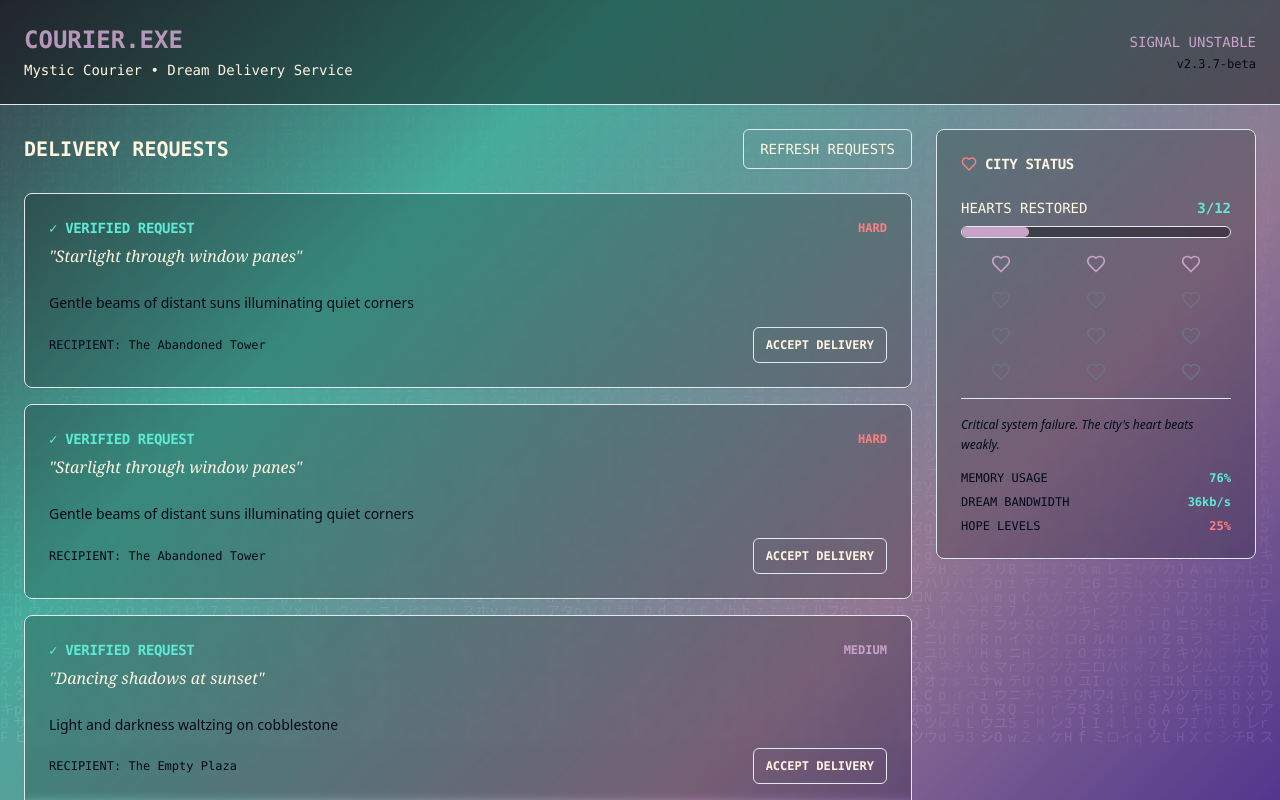
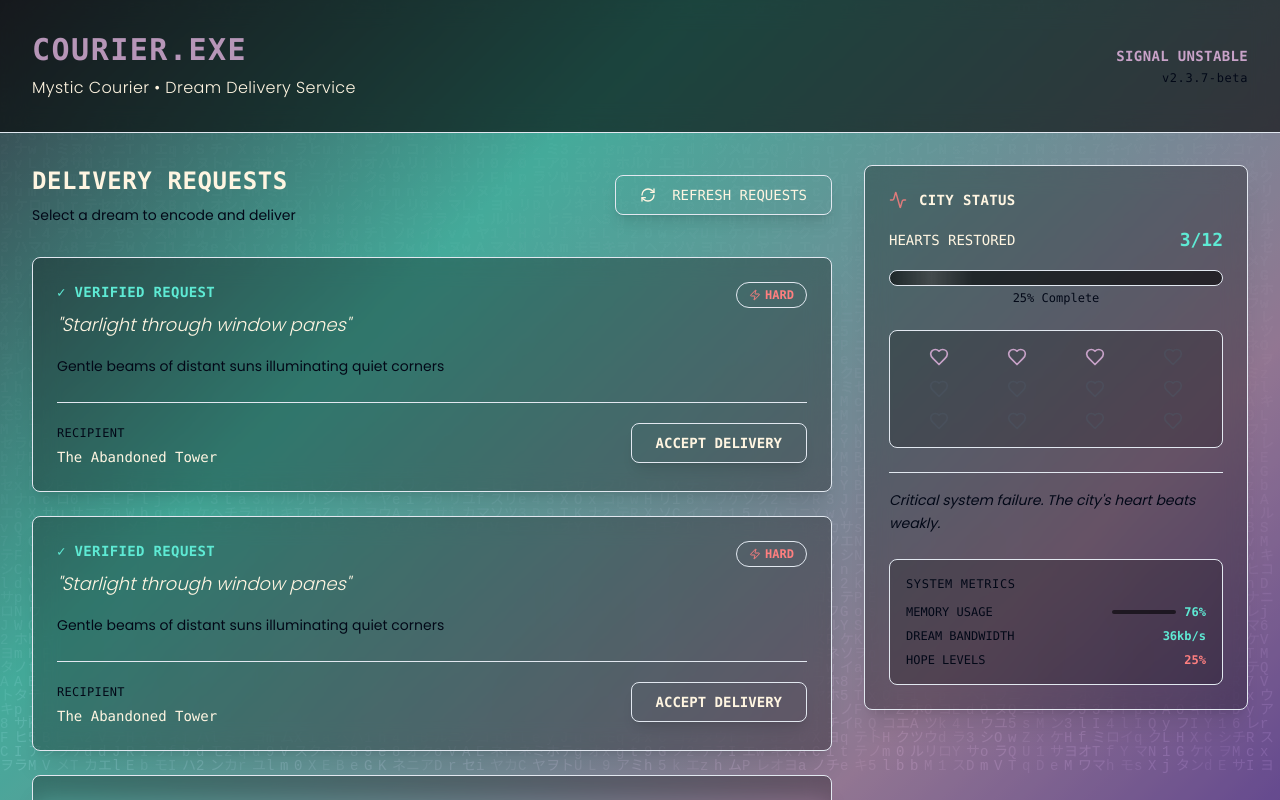
Before and after one commit to lisainnovates/courier-heart, a React (Vite) app: page / in a window 1280 px wide. Shown: the top 800 px of the page. Built offline with nearby package versions, Linux system fonts and the light colour scheme.

Commit message:
Refactor: Improve aesthetic design
Improve the overall visual design of the application for portfolio presentation.

```diff
--- a/src/components/CityStatus.tsx
+++ b/src/components/CityStatus.tsx
@@ -1,5 +1,5 @@
 
-import { Heart, Zap, Shield } from "lucide-react";
+import { Heart, Zap, Shield, Activity } from "lucide-react";
 import { Card, CardContent, CardHeader, CardTitle } from "./ui/card";
 
 interface CityStatusProps {
@@ -17,7 +17,7 @@ export const CityStatus = ({ hearts, totalHearts, gameState }: CityStatusProps)
     } else if (percentage >= 50) {
       return { text: "Partial system restoration detected. Reality flickers but holds.", icon: Zap, color: "text-soft-lavender" };
     } else {
-      return { text: "Critical system failure. The city's heart beats weakly.", icon: Heart, color: "text-warm-coral" };
+      return { text: "Critical system failure. The city's heart beats weakly.", icon: Activity, color: "text-warm-coral" };
     }
   };
 
@@ -25,69 +25,94 @@ export const CityStatus = ({ hearts, totalHearts, gameState }: CityStatusProps)
   const StatusIcon = status.icon;
 
   return (
-    <Card className="bg-black/20 backdrop-blur-sm border-soft-lavender/50 h-fit">
-      <CardHeader>
-        <CardTitle className="text-creamy-white font-mono text-sm flex items-center gap-2 font-bold">
-          <StatusIcon size={16} className={status.color} />
+    <Card className="bg-black/30 backdrop-blur-md border-soft-lavender/50 h-fit shadow-xl hover:shadow-2xl transition-all duration-300 sticky top-8">
+      <CardHeader className="pb-4">
+        <CardTitle className="text-creamy-white font-mono text-sm flex items-center gap-3 font-bold tracking-wide">
+          <StatusIcon size={18} className={`${status.color} animate-pulse`} />
           CITY STATUS
         </CardTitle>
       </CardHeader>
-      <CardContent className="space-y-4">
-        <div className="space-y-2">
-          <div className="flex justify-between text-sm">
-            <span className="text-creamy-white font-mono">HEARTS RESTORED</span>
-            <span className="text-warm-teal font-mono font-bold">{hearts}/{totalHearts}</span>
+      <CardContent className="space-y-6">
+        <div className="space-y-4">
+          <div className="flex justify-between items-center">
+            <span className="text-creamy-white font-mono text-sm font-medium">HEARTS RESTORED</span>
+            <span className="text-warm-teal font-mono font-bold text-lg">{hearts}/{totalHearts}</span>
           </div>
 
-          <div className="w-full bg-black/40 rounded-full h-3 border border-soft-lavender/30">
+          <div className="relative">
+            <div className="w-full bg-black/60 rounded-full h-4 border border-soft-lavender/30 overflow-hidden">
               <div
-              className={`h-full rounded-full transition-all duration-500 ${
-                gameState === "corrupted" ? "bg-warm-coral" :
-                gameState === "glitching" ? "bg-soft-lavender" : "bg-warm-teal"
+                className={`h-full rounded-full transition-all duration-1000 ease-out relative ${
+                  gameState === "corrupted" ? "bg-gradient-to-r from-warm-coral/70 to-warm-coral" :
+                  gameState === "glitching" ? "bg-gradient-to-r from-soft-lavender/70 to-soft-lavender" :
+                  "bg-gradient-to-r from-warm-teal/70 to-warm-teal"
                 }`}
                 style={{ width: `${(hearts / totalHearts) * 100}%` }}
-            />
+              >
+                <div className="absolute inset-0 bg-gradient-to-r from-transparent via-white/20 to-transparent animate-pulse" />
+              </div>
+            </div>
+            <div className="text-xs text-creamy-white/60 font-mono mt-1 text-center">
+              {Math.round((hearts / totalHearts) * 100)}% Complete
+            </div>
           </div>
         </div>
 
-        <div className="grid grid-cols-3 gap-4 text-center">
+        <div className="grid grid-cols-4 gap-3 p-4 bg-black/20 rounded-lg border border-soft-lavender/20">
           {Array.from({ length: totalHearts }).map((_, i) => (
             <Heart
               key={i}
               size={20}
-              className={`mx-auto transition-all duration-300 ${
+              className={`mx-auto transition-all duration-500 transform hover:scale-110 ${
                 i < hearts
                   ? gameState === "corrupted"
-                    ? "text-warm-coral fill-warm-coral/50"
+                    ? "text-warm-coral fill-warm-coral/70 animate-pulse"
                     : gameState === "glitching"
-                    ? "text-soft-lavender fill-soft-lavender/50"
-                    : "text-warm-teal fill-warm-teal/50"
-                  : "text-gray-500"
+                    ? "text-soft-lavender fill-soft-lavender/70"
+                    : "text-warm-teal fill-warm-teal/70 drop-shadow-sm"
+                  : "text-gray-600/50 hover:text-gray-500"
               }`}
+              style={{ animationDelay: `${i * 100}ms` }}
             />
           ))}
         </div>
 
-        <div className="border-t border-soft-lavender/50 pt-4">
-          <p className="text-xs text-creamy-white/90 leading-relaxed italic">
+        <div className="border-t border-soft-lavender/30 pt-4">
+          <p className="text-sm text-creamy-white/90 leading-relaxed italic font-poppins">
             {status.text}
           </p>
         </div>
 
+        <div className="space-y-3 p-4 bg-black/20 rounded-lg border border-soft-lavender/20">
+          <div className="text-xs font-mono text-creamy-white/70 uppercase tracking-wider mb-2">System Metrics</div>
+
           <div className="space-y-2 text-xs font-mono">
-          <div className="flex justify-between">
+            <div className="flex justify-between items-center">
               <span className="text-creamy-white/80">MEMORY USAGE</span>
+              <div className="flex items-center gap-2">
+                <div className="w-16 h-1 bg-black/60 rounded">
+                  <div
+                    className={`h-full rounded transition-all duration-300 ${
+                      gameState === "corrupted" ? "bg-warm-coral" : "bg-warm-teal"
+                    }`}
+                    style={{ width: `${Math.min(100, (85 - hearts * 3))}%` }}
+                  />
+                </div>
                 <span className={`font-bold ${
                   gameState === "corrupted" ? "text-warm-coral" : "text-warm-teal"
                 }`}>{85 - hearts * 3}%</span>
               </div>
-          <div className="flex justify-between">
+            </div>
+
+            <div className="flex justify-between items-center">
               <span className="text-creamy-white/80">DREAM BANDWIDTH</span>
               <span className="text-warm-teal font-bold">{hearts * 12}kb/s</span>
             </div>
-          <div className="flex justify-between">
+
+            <div className="flex justify-between items-center">
               <span className="text-creamy-white/80">HOPE LEVELS</span>
               <span className={`font-bold ${status.color}`}>{Math.round((hearts / totalHearts) * 100)}%</span>
+            </div>
           </div>
         </div>
       </CardContent>
--- a/src/components/DeliverySystem.tsx
+++ b/src/components/DeliverySystem.tsx
@@ -2,6 +2,7 @@
 import { useState, useEffect } from "react";
 import { Button } from "./ui/button";
 import { Card, CardContent, CardDescription, CardHeader, CardTitle } from "./ui/card";
+import { RefreshCw, Clock, Zap } from "lucide-react";
 
 interface Delivery {
   id: string;
@@ -71,59 +72,84 @@ export const DeliverySystem = ({ onStartDelivery, gameState }: DeliverySystemPro
     }
   };
 
+  const getDifficultyIcon = (difficulty: string) => {
+    switch (difficulty) {
+      case "easy": return <Clock size={12} />;
+      case "medium": return <Zap size={12} />;
+      case "hard": return <Zap size={12} className="animate-pulse" />;
+      default: return <Clock size={12} />;
+    }
+  };
+
   return (
-    <div className="space-y-6">
+    <div className="space-y-8">
       <div className="flex items-center justify-between">
-        <h2 className="text-xl font-mono text-creamy-white font-bold">DELIVERY REQUESTS</h2>
+        <div className="space-y-2">
+          <h2 className="text-2xl font-mono text-creamy-white font-bold tracking-wide">DELIVERY REQUESTS</h2>
+          <p className="text-sm text-creamy-white/60 font-poppins">Select a dream to encode and deliver</p>
+        </div>
         <Button
           onClick={generateNewDeliveries}
           disabled={isGenerating}
-          className="bg-warm-teal/30 hover:bg-warm-teal/40 text-creamy-white border border-warm-teal/50 transition-colors duration-300 font-mono"
+          className="bg-warm-teal/30 hover:bg-warm-teal/50 text-creamy-white border border-warm-teal/50 transition-all duration-300 font-mono font-medium px-6 py-3 rounded-lg shadow-lg hover:shadow-warm-teal/20 hover:shadow-xl"
         >
+          <RefreshCw size={16} className={`mr-2 ${isGenerating ? 'animate-spin' : ''}`} />
           {isGenerating ? "SCANNING..." : "REFRESH REQUESTS"}
         </Button>
       </div>
 
-      <div className="grid gap-4">
-        {availableDeliveries.map((delivery) => (
+      <div className="grid gap-6">
+        {availableDeliveries.map((delivery, index) => (
           <Card
             key={delivery.id}
-            className={`bg-black/20 backdrop-blur-sm border transition-colors duration-300 hover:bg-black/30 ${
+            className={`bg-black/30 backdrop-blur-md border transition-all duration-500 hover:bg-black/40 group shadow-xl hover:shadow-2xl transform hover:-translate-y-1 ${
               delivery.corrupted
-                ? "border-warm-coral/50 hover:border-warm-coral/70"
-                : "border-soft-lavender/50 hover:border-soft-lavender/70"
+                ? "border-warm-coral/50 hover:border-warm-coral/70 hover:shadow-warm-coral/10"
+                : "border-soft-lavender/50 hover:border-soft-lavender/70 hover:shadow-soft-lavender/10"
             }`}
+            style={{ animationDelay: `${index * 100}ms` }}
           >
-            <CardHeader>
-              <div className="flex items-center justify-between">
-                <CardTitle className={`font-mono text-sm font-bold ${
-                  delivery.corrupted ? "text-warm-coral" : "text-warm-teal"
-                }`}>
-                  {delivery.corrupted ? "⚠ CORRUPTED DATA ⚠" : "✓ VERIFIED REQUEST"}
-                </CardTitle>
-                <span className={`text-xs font-mono font-bold ${getDifficultyColor(delivery.difficulty)}`}>
+            <CardHeader className="pb-4">
+              <div className="flex items-start justify-between gap-4">
+                <div className="space-y-2 flex-1">
+                  <CardTitle className={`font-mono text-sm font-bold tracking-wide flex items-center gap-2 ${
+                    delivery.corrupted ? "text-warm-coral" : "text-warm-teal"
+                  }`}>
+                    {delivery.corrupted ? "⚠ CORRUPTED DATA ⚠" : "✓ VERIFIED REQUEST"}
+                  </CardTitle>
+                  <CardDescription className="text-creamy-white font-poppins italic text-lg font-light leading-relaxed">
+                    "{delivery.title}"
+                  </CardDescription>
+                </div>
+                <div className={`flex items-center gap-1 px-3 py-1 rounded-full border text-xs font-mono font-bold ${
+                  delivery.difficulty === 'easy' ? 'border-warm-teal/50 bg-warm-teal/10' :
+                  delivery.difficulty === 'medium' ? 'border-soft-lavender/50 bg-soft-lavender/10' :
+                  'border-warm-coral/50 bg-warm-coral/10'
+                } ${getDifficultyColor(delivery.difficulty)}`}>
+                  {getDifficultyIcon(delivery.difficulty)}
                   {delivery.difficulty.toUpperCase()}
-                </span>
+                </div>
               </div>
-              <CardDescription className="text-creamy-white font-serif italic text-base">
-                "{delivery.title}"
-              </CardDescription>
             </CardHeader>
-            <CardContent>
-              <p className="text-creamy-white/90 text-sm mb-3 leading-relaxed">
+            <CardContent className="space-y-6">
+              <p className="text-creamy-white/90 text-sm leading-relaxed font-poppins">
                 {delivery.description}
               </p>
-              <div className="flex items-center justify-between">
-                <span className="text-xs text-creamy-white/80 font-mono">
-                  RECIPIENT: {delivery.recipient}
-                </span>
+              <div className="flex items-center justify-between pt-4 border-t border-soft-lavender/20">
+                <div className="space-y-1">
+                  <span className="text-xs text-creamy-white/60 font-mono uppercase tracking-wide">
+                    Recipient
+                  </span>
+                  <div className="text-sm text-creamy-white font-mono font-medium">
+                    {delivery.recipient}
+                  </div>
+                </div>
                 <Button
                   onClick={() => onStartDelivery(delivery)}
-                  size="sm"
-                  className={`font-mono text-xs transition-colors duration-300 font-bold ${
+                  className={`font-mono text-sm transition-all duration-300 font-bold px-6 py-3 rounded-lg shadow-lg hover:shadow-xl transform hover:scale-105 ${
                     delivery.corrupted
-                      ? "bg-warm-coral/30 hover:bg-warm-coral/40 text-creamy-white border border-warm-coral/50"
-                      : "bg-warm-teal/30 hover:bg-warm-teal/40 text-creamy-white border border-warm-teal/50"
+                      ? "bg-warm-coral/30 hover:bg-warm-coral/50 text-creamy-white border border-warm-coral/50 hover:shadow-warm-coral/20"
+                      : "bg-warm-teal/30 hover:bg-warm-teal/50 text-creamy-white border border-warm-teal/50 hover:shadow-warm-teal/20"
                   }`}
                 >
                   ACCEPT DELIVERY
--- a/src/components/GameHeader.tsx
+++ b/src/components/GameHeader.tsx
@@ -23,7 +23,7 @@ export const GameHeader = ({ gameState }: GameHeaderProps) => {
   const getTitleClass = () => {
     switch (gameState) {
       case "corrupted":
-        return "text-warm-coral transform transition-all duration-1000";
+        return "text-warm-coral transform transition-all duration-1000 animate-pulse";
       case "glitching":
         return "text-soft-lavender opacity-90 transform transition-all duration-500";
       default:
@@ -32,22 +32,25 @@ export const GameHeader = ({ gameState }: GameHeaderProps) => {
   };
 
   return (
-    <header className="p-6 border-b border-soft-lavender/30 bg-black/40 backdrop-blur-sm">
-      <div className="flex items-center justify-between">
-        <div className="space-y-1">
-          <h1 className={`text-2xl font-mono font-bold ${getTitleClass()}`}>
+    <header className="p-8 border-b border-soft-lavender/30 bg-black/60 backdrop-blur-md relative overflow-hidden">
+      {/* Subtle gradient overlay */}
+      <div className="absolute inset-0 bg-gradient-to-r from-transparent via-soft-lavender/5 to-transparent opacity-50" />
+
+      <div className="relative z-10 flex items-center justify-between max-w-7xl mx-auto">
+        <div className="space-y-2">
+          <h1 className={`text-3xl font-mono font-bold tracking-wider ${getTitleClass()}`}>
             COURIER.EXE
           </h1>
-          <p className="text-sm text-creamy-white font-mono">
+          <p className="text-base text-creamy-white font-poppins font-light tracking-wide">
             Mystic Courier • Dream Delivery Service
           </p>
         </div>
 
-        <div className="text-right">
-          <div className={`text-sm font-mono transition-colors duration-1000 ${getStatusColor()}`}>
+        <div className="text-right space-y-1">
+          <div className={`text-sm font-mono transition-colors duration-1000 font-bold tracking-wide ${getStatusColor()}`}>
             {getStatusText()}
           </div>
-          <div className="text-xs text-creamy-white/80 font-mono mt-1">
+          <div className="text-xs text-creamy-white/70 font-mono tracking-wider">
             v2.3.7-beta
           </div>
         </div>
--- a/src/pages/Index.tsx
+++ b/src/pages/Index.tsx
@@ -55,12 +55,12 @@ const Index = () => {
       <div className="relative z-10 min-h-screen flex flex-col">
         <GameHeader gameState={gameState} />
 
-        <div className="flex-1 flex flex-col lg:flex-row gap-6 p-6">
-          <div className="flex-1">
+        <div className="flex-1 flex flex-col xl:flex-row gap-8 p-8 max-w-7xl mx-auto w-full">
+          <div className="flex-1 min-w-0">
             <DeliverySystem onStartDelivery={startDelivery} gameState={gameState} />
           </div>
 
-          <div className="lg:w-80">
+          <div className="xl:w-96 shrink-0">
             <CityStatus
               hearts={cityHearts}
               totalHearts={totalHearts}
```
Also changed, not shown: src/components/PuzzleModal.tsx (+94 -84 lines). Lines whose indentation alone changed are shown as unchanged.
